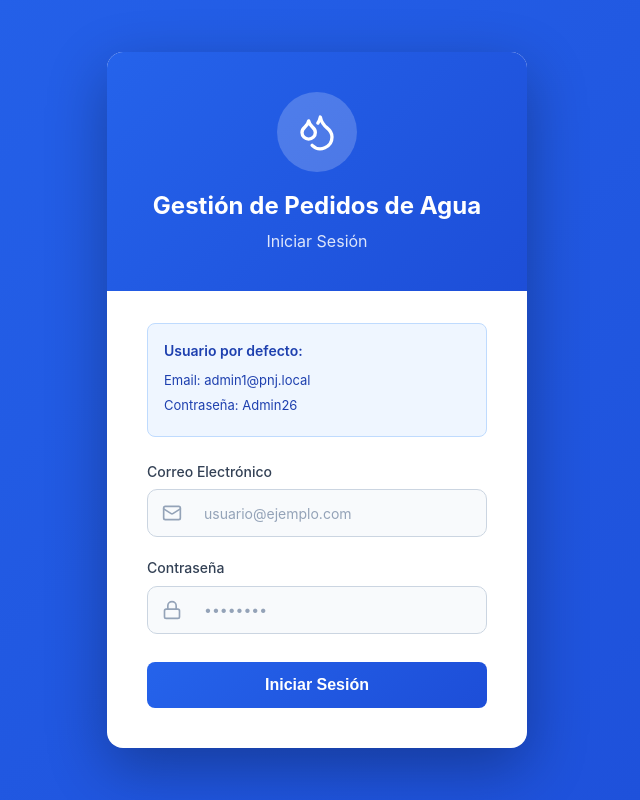
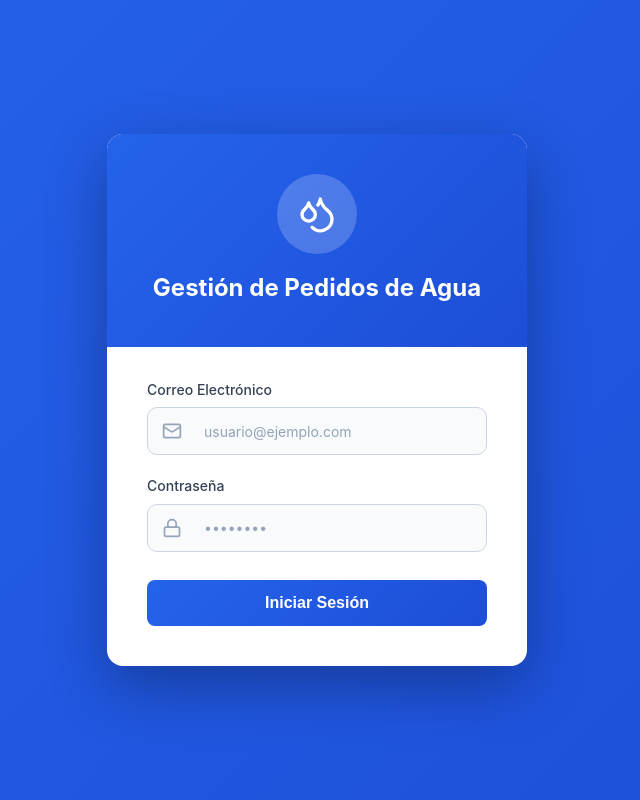
Before and after one commit to natalycux/PGFRONTEND, a React (Vite) app in the folder gestionpedidos/: page /login in a window 1280 px wide. Shown: the whole page, without its empty margins (323-963 px from the left). Built offline with nearby package versions, Linux system fonts and the light colour scheme; no server answers.

Commit message:
Corrección de login
- Se quitó el texto de iniciar sesión
- Se quitó el cuadro con las credenciales

```diff
--- a/gestionpedidos/src/pages/Login.jsx
+++ b/gestionpedidos/src/pages/Login.jsx
@@ -42,16 +42,9 @@ const Login = () => {
             <Droplets size={40} color="white" />
           </div>
           <h1>Gestión de Pedidos de Agua</h1>
-          <p className="login-subtitle">Iniciar Sesión</p>
         </div>
 
         <div className="login-body">
-          <div className="default-user-info">
-            <p className="info-title">Usuario por defecto:</p>
-            <p className="info-text">Email: admin1@pnj.local</p>
-            <p className="info-text">Contraseña: Admin26</p>
-          </div>
-
           <form onSubmit={handleSubmit} className="login-form">
             <div className="form-group">
               <label>Correo Electrónico</label>
```
